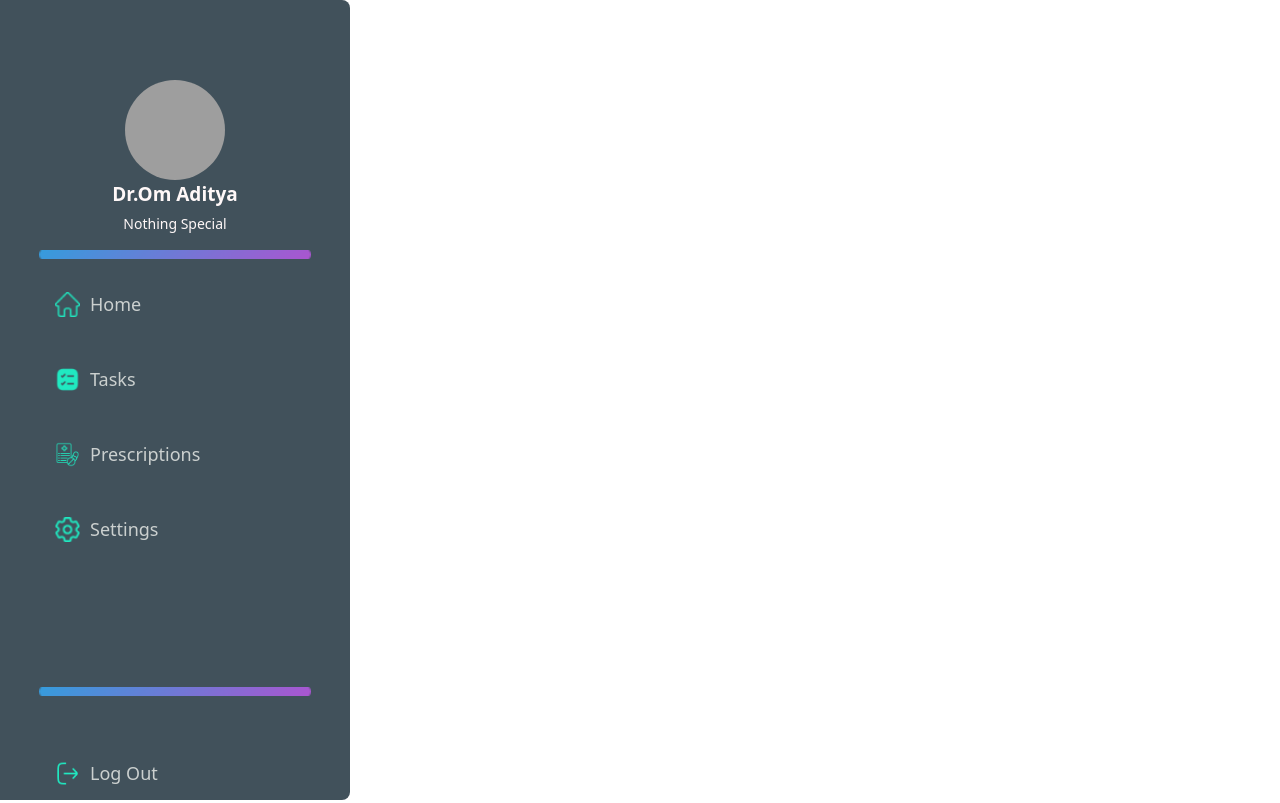
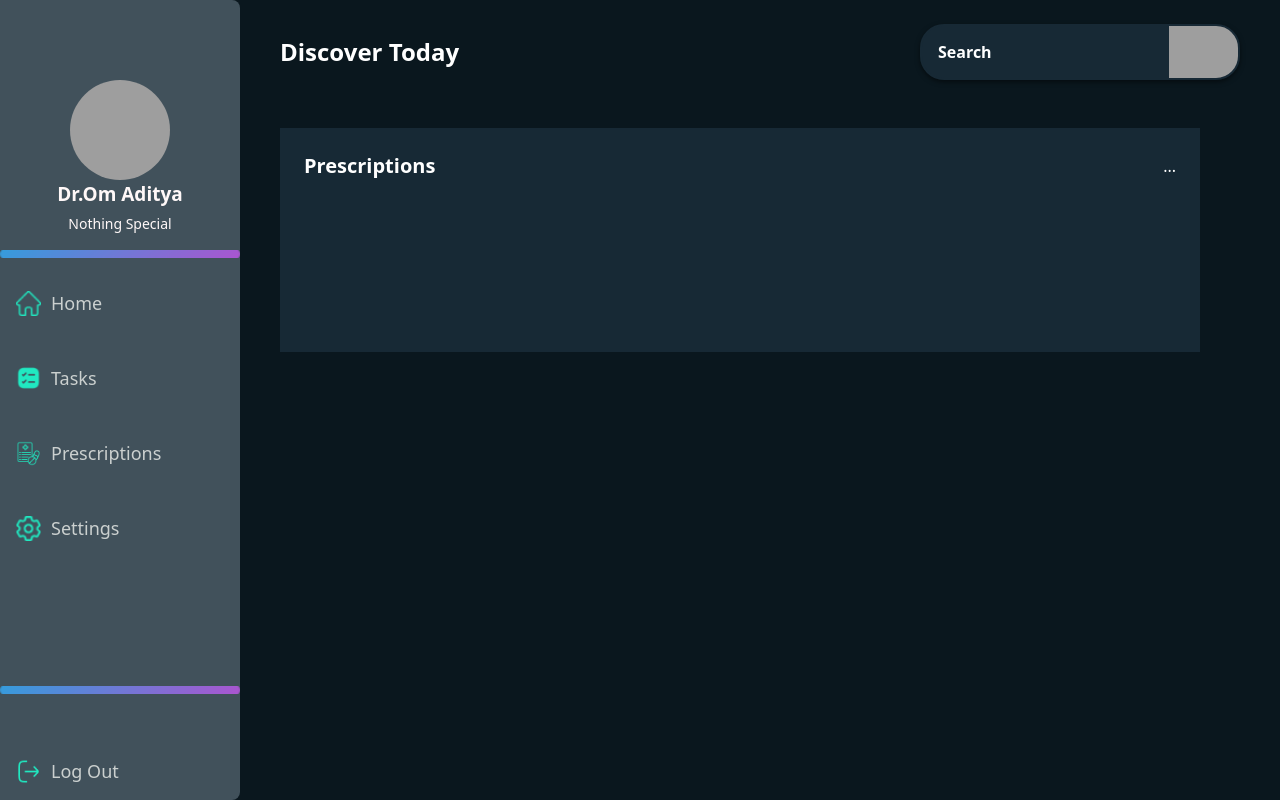
Before and after one commit to Zeref101/Solve-Health, a React (Vite) app: page /docd in a window 1280 px wide. Built offline with nearby package versions, Linux system fonts and the light colour scheme; grey boxes are pictures that could not be loaded.

Commit message:
➕ Add react-circular-progressbar package and update DoctorDashboard component

```diff
--- a/package.json
+++ b/package.json
@@ -13,6 +13,7 @@
   "dependencies": {
     "https-localhost": "^4.7.1",
     "react": "^18.2.0",
+    "react-circular-progressbar": "^2.1.0",
     "react-dom": "^18.2.0",
     "react-router-dom": "^6.22.3",
     "swiper": "^11.1.0"
--- a/src/doctor_components/DoctorDashboard.jsx
+++ b/src/doctor_components/DoctorDashboard.jsx
@@ -1,10 +1,33 @@
-import React from 'react'
-import DoctorSidebar from './DoctorSidebar'
+import React from "react";
+import DoctorSidebar from "./DoctorSidebar";
 
 export default function DoctorDashboard() {
   return (
-    <div>
+    <div className="min-h-screen bg-backgroundColor w-full text-white flex gap-10">
       <DoctorSidebar></DoctorSidebar>
+      <div className="dashboard w-full h-full flex flex-col mr-10 gap-6">
+        <div className="header my-6 flex justify-between items-center">
+          <div className="font-extrabold text-2xl">Discover Today</div>
+          <div className="search w-1/3 shadow-custom rounded-3xl">
+            <div className="search-bar">
+              <input
+                type="text"
+                className="w-full h-14 bg-contain bg-no-repeat bg-right bg-dark border-2 bg-search border-dark placeholder:text-white placeholder:font-bold rounded-3xl p-4 text-white"
+                placeholder="Search"
+              />
+            </div>
+          </div>
+        </div>
+        <div className="top flex gap-10 w-full h-56">
+            <div className="bg-dark w-full p-6">
+                <div className="header flex justify-between items-center">
+                    <div className="text-xl font-bold">Prescriptions</div>
+                    <div>...</div>
+                </div>
+            </div>
+            <div></div>
+        </div>
+      </div>
     </div>
-  )
+  );
 }
```
Also changed, not shown: 1 other file (tests, documents, lock files or other folders).
